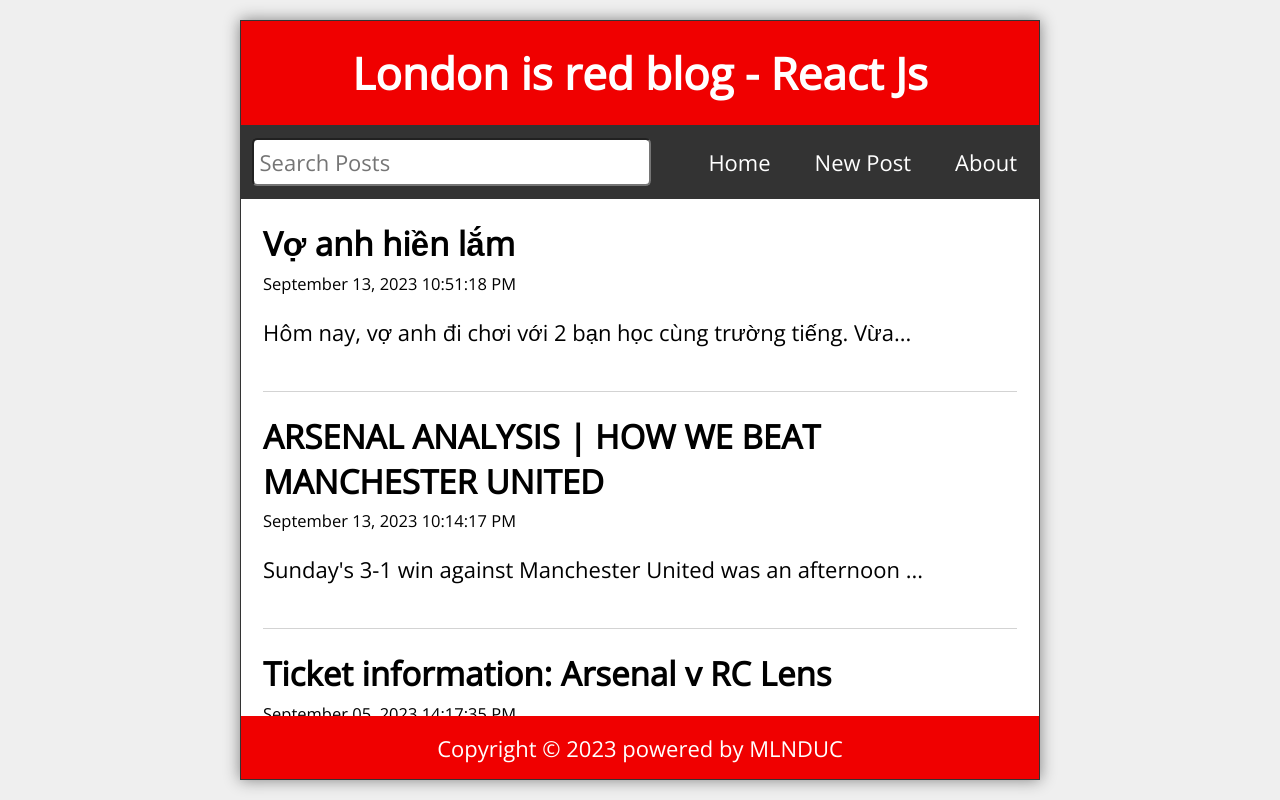
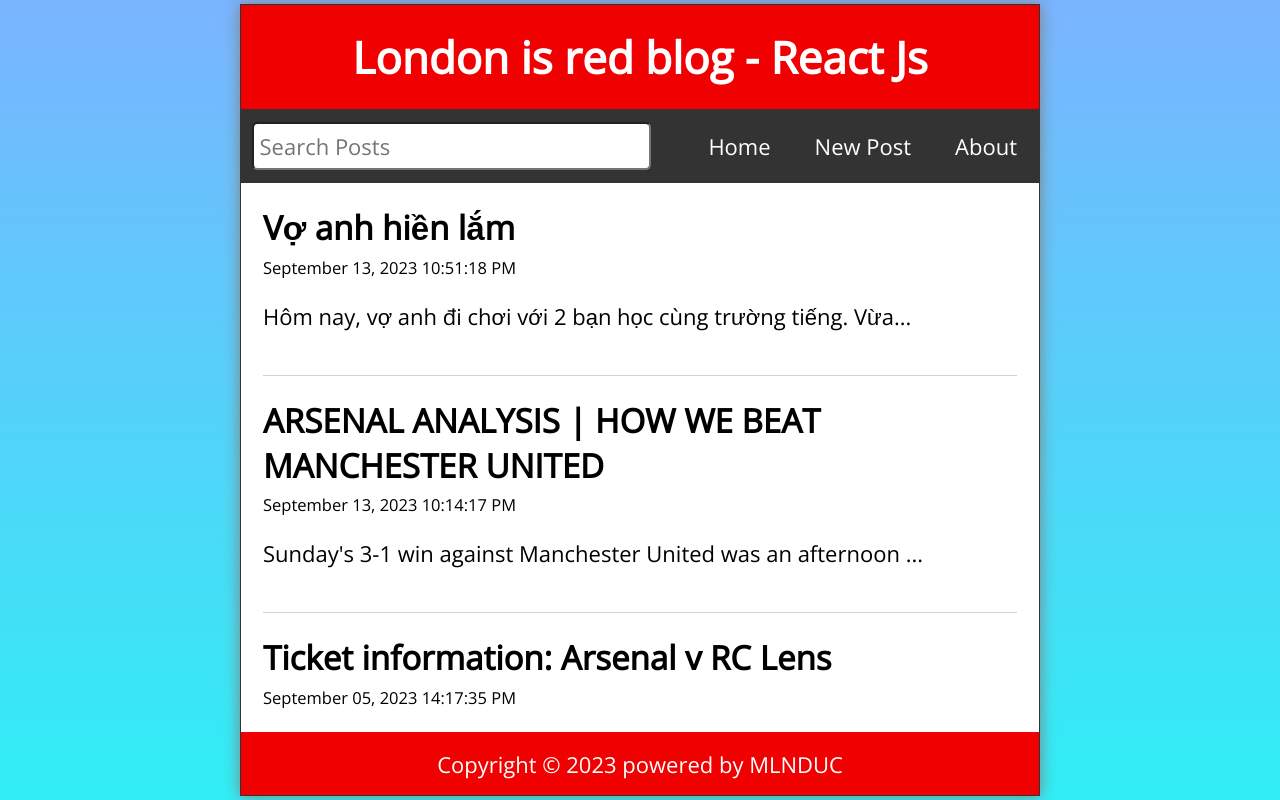
Before and after one commit to MLNDUC/ReactProjects, a React (Vite) app in the folder reactRouterSocialapp/: page / in a window 1280 px wide. Built offline with nearby package versions, Linux system fonts and the light colour scheme; data requests are answered from the project's data file.

Commit message:
backgroud-image changed

```diff
--- a/reactRouterSocialapp/src/index.css
+++ b/reactRouterSocialapp/src/index.css
@@ -16,7 +16,7 @@ body {
   -webkit-font-smoothing: antialiased;
   -moz-osx-font-smoothing: grayscale;
   display: flex;
-  background-color: #efefef;
+  background-image: linear-gradient(180deg, #7ab4ff 0%, #30eef5 100%);
 }
 
 #root {
@@ -29,7 +29,7 @@ body {
 .App {
   width: 100%;
   max-width: 800px;
-  height: 95vh;
+  height: 99vh;
   display: flex;
   flex-direction: column;
   justify-content: flex-start;
```
